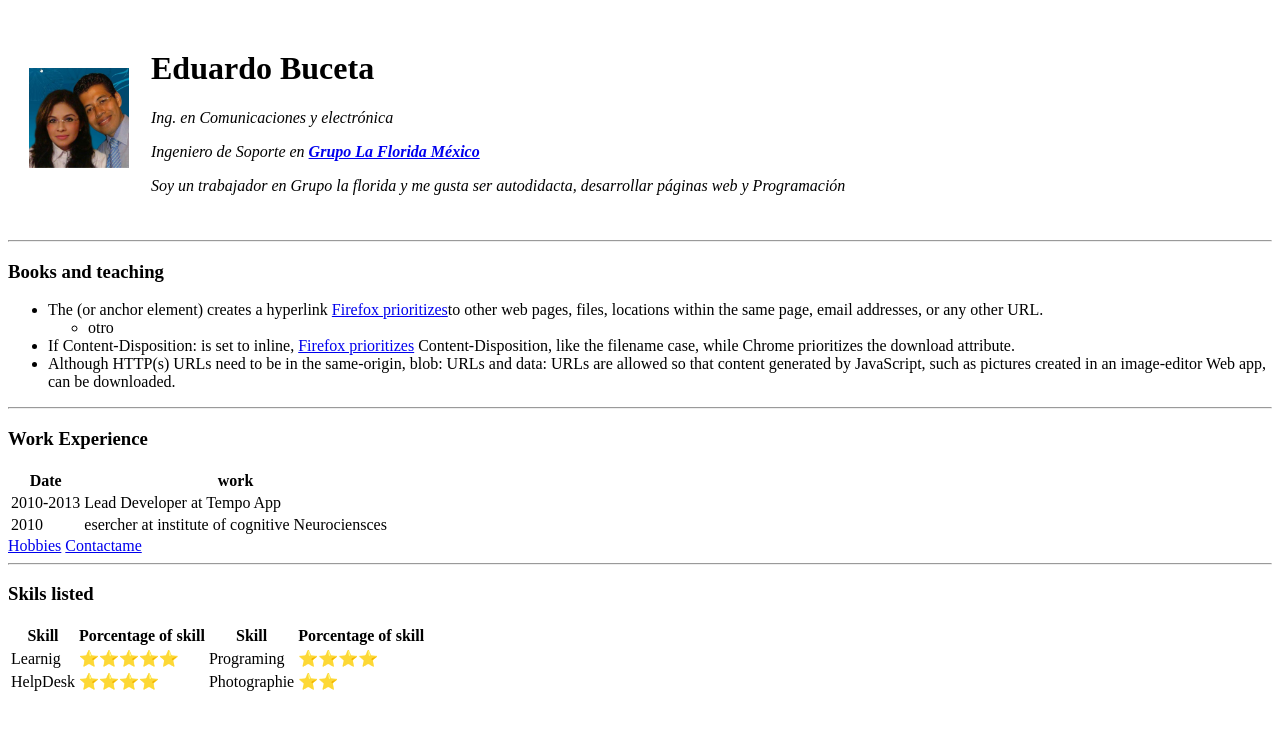
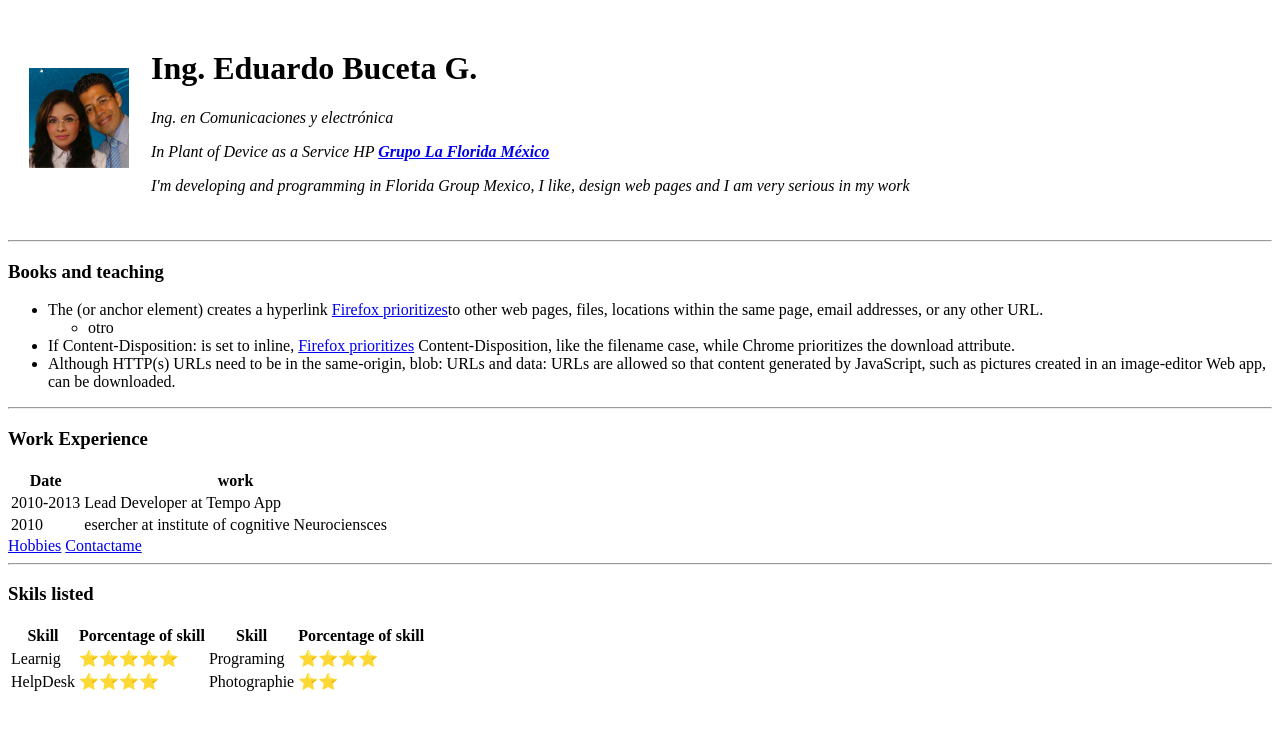
Before and after one commit to ebuceta/CV, a plain HTML site: page index.html in a window 1280 px wide. Drawn offline with Linux system fonts and the light colour scheme.

Commit message:
Correcciones en mi CV

```diff
--- a/index.html
+++ b/index.html
@@ -3,20 +3,20 @@
 
 <head>
   <meta charset="utf-8">
-  <title>CV. Ing. Eduardo Buceta G.☺</title>
+  <title>Ing. Eduardo Buceta G.☺</title>
 </head>
 
 <body>
   <table cellspacing="20">
     <tr>
-      <td><img src="img/yo.png" alt="Eduardo Buceta" width="100px" height="100px"></td>
+      <td><img src="img/yo.png" alt="Imagen de Eduardo Buceta" width="100px" height="100px"></td>
       <td>
-        <h1>Eduardo Buceta</h1>
+        <h1>Ing. Eduardo Buceta G.</h1>
         <p><em>Ing. en Comunicaciones y electrónica</em></p>
-        <p><em>Ingeniero de Soporte en <strong><a href="www.grupolaflorida.com">Grupo La Florida México</a>
+        <p><em>In Plant of Device as a Service HP <strong><a href="www.grupolaflorida.com">Grupo La Florida México</a>
             </strong></em></p>
-        <p><em>Soy un trabajador en Grupo la florida y me gusta ser autodidacta, desarrollar páginas web y
-            Programación</em></p>
+        <p><em>I'm developing and programming in Florida Group Mexico, I like, design web pages and I am very serious in
+            my work</em></p>
       </td>
     </tr>
   </table>
```
